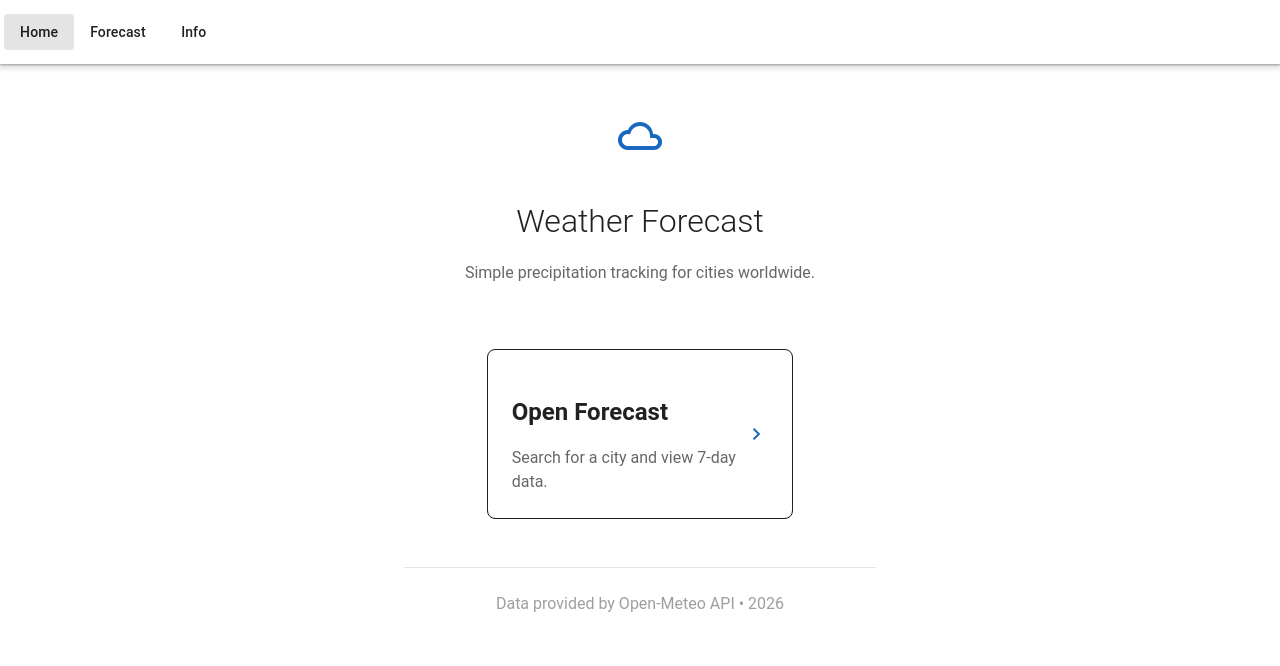
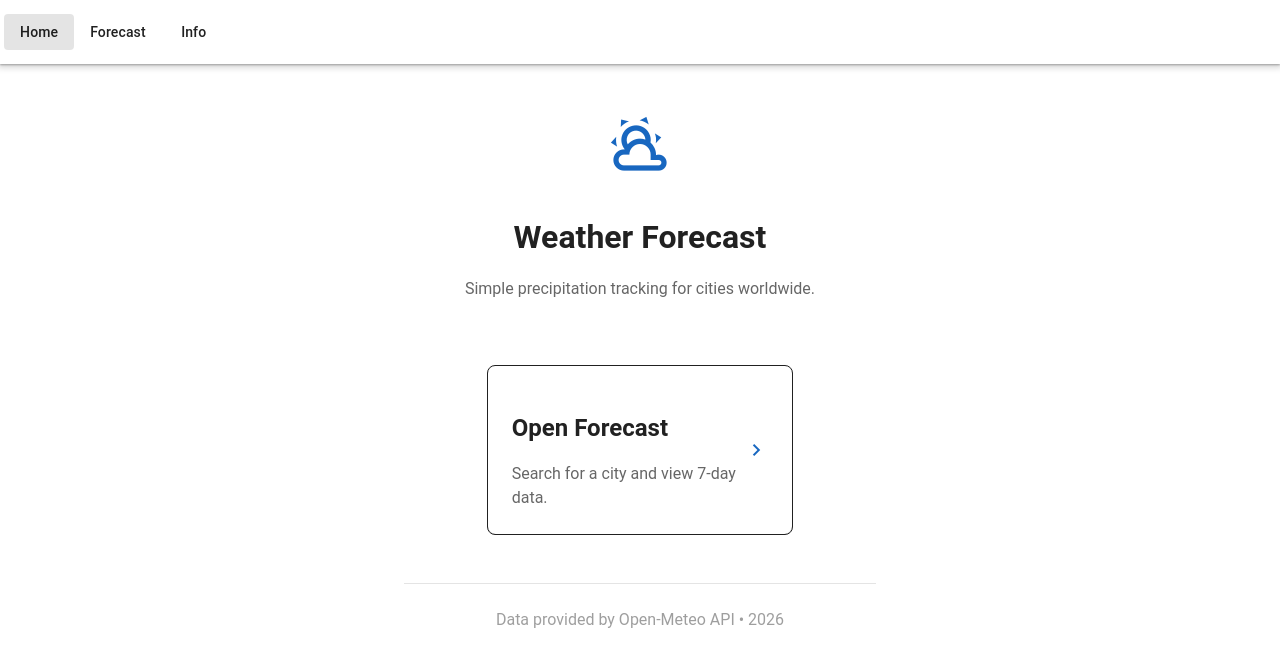
Before and after one commit to PauliMaenpaa/forecast-app, a Vue app: page / in a window 1280 px wide. Shown: the top 666 px of the page. Built offline with nearby package versions, Linux system fonts and the light colour scheme.

Commit message:
little changes and tweeks

```diff
--- a/src/stores/forecastStore.js
+++ b/src/stores/forecastStore.js
@@ -1,5 +1,7 @@
 import {defineStore} from "pinia";
 import {getForecast} from "../services/forecastApi";
+import {useGeoLocationStore} from "./locationStore";
+import {mdiLongitude} from "@mdi/js";
 
 export const useForecastStore = defineStore("Forecast", {
   state: () => ({
@@ -26,5 +28,14 @@ export const useForecastStore = defineStore("Forecast", {
         this.isLoading = false;
       }
     },
+
+    async initDefaultLocationForecast() {
+      const locationStore = useGeoLocationStore();
+
+      await this.fetchForecast(
+        locationStore.selectedLocation.latitude,
+        locationStore.selectLocation.longitude,
+      );
+    },
   },
 });
--- a/src/views/ForecastView.vue
+++ b/src/views/ForecastView.vue
@@ -5,6 +5,8 @@ import { useForecastStore } from "../stores/forecastStore.js"
 
 const locationStore = useGeoLocationStore();
 const forecastStore = useForecastStore();
+
+forecastStore.initDefaultLocationForecast();
 
 const handleSearch = () => {
     locationStore.fetchLocations(locationStore.searchQuery);
@@ -18,7 +20,7 @@ const handleSearch = () => {
             <v-col cols="12"
                    md="8"
                    lg="6">
-                <h1 class="text-h4 font-weight-bold mb-6 text-primary">Weather Forecast</h1>
+                <h1 class="text-h4 font-weight-bold mb-6">Weather Forecast</h1>
 
                 <v-card elevation="2"
                         rounded="lg"
@@ -26,6 +28,7 @@ const handleSearch = () => {
                     <v-card-text class="pa-4">
                         <v-text-field v-model="locationStore.searchQuery"
                                       :loading="locationStore.isLoading"
+                                      color="primary"
                                       label="Search city..."
                                       variant="filled"
                                       prepend-inner-icon="mdi-city"
@@ -69,7 +72,9 @@ const handleSearch = () => {
                         <v-icon icon="mdi-weather-rainy"
                                 class="mr-2"
                                 color="primary"></v-icon>
-                        <h3 class="text-h5">7-Day Precipitation</h3>
+                        <h3 class="text-h5">7-Day Precipitation in <span class="text-primary">{{
+                            locationStore.selectedLocation.name
+                                }}</span></h3>
                     </div>
 
                     <v-card v-for="(amount, index) in forecastStore.rawForecast.daily.precipitation_sum"
@@ -84,9 +89,6 @@ const handleSearch = () => {
                                         {
                                             weekday: 'long', day: 'numeric', month: 'numeric'
                                         }) }}
-                                </div>
-                                <div class="text-subtitle-1">
-                                    {{ locationStore.selectedLocation.name }}
                                 </div>
                             </div>
 
--- a/src/views/HomeView.vue
+++ b/src/views/HomeView.vue
@@ -8,11 +8,11 @@
                    md="8"
                    lg="6"
                    class="text-center">
-                <v-icon icon="mdi-weather-cloudy"
-                        size="48"
+                <v-icon icon="mdi-weather-partly-cloudy"
+                        size="64"
                         color="primary"
                         class="mb-4"></v-icon>
-                <h1 class="text-h3 font-weight-light mb-2">Weather Forecast</h1>
+                <h1 class="text-h3 font-weight-bold mb-4">Weather Forecast</h1>
                 <p class="text-body-1 text-medium-emphasis">
                     Simple precipitation tracking for cities worldwide.
                 </p>
```
